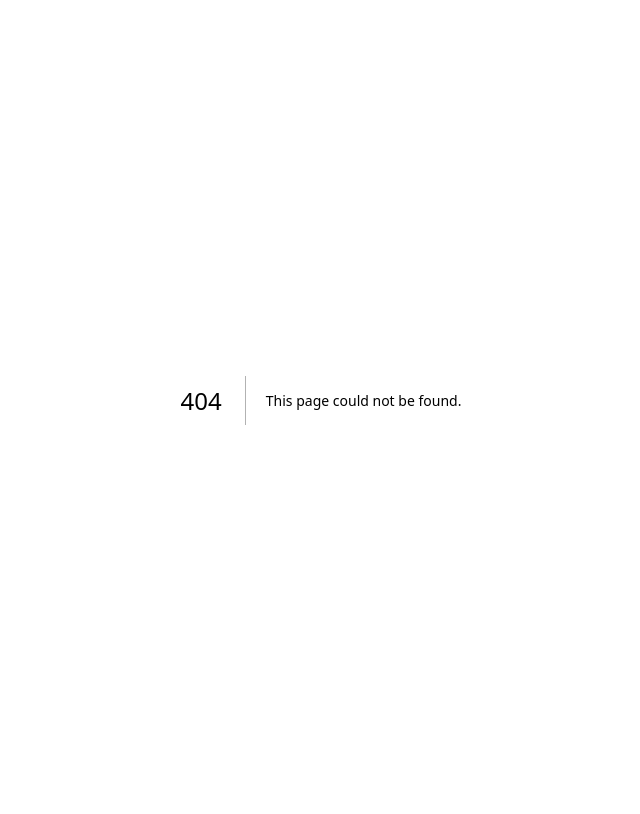
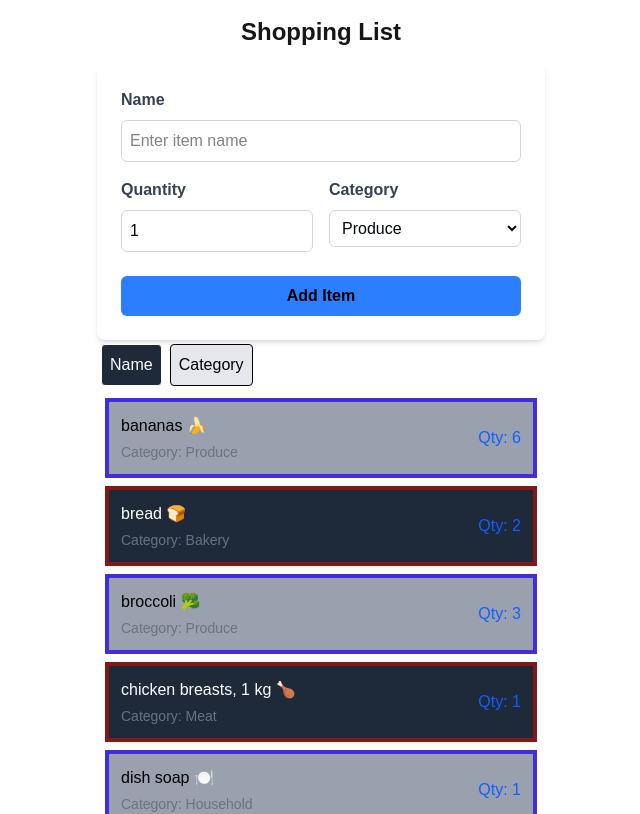
Before and after one commit to paolocruz08/cprg306-assignments, a Next.js app: page /week-6 in a window 1280 px wide. Before the commit this address had no page. Shown: the top 814 px of the page, without its empty margins (319-959 px from the left). Built offline with nearby package versions, Linux system fonts and the light colour scheme.

Commit message:
week-6 interactivity with forms

```diff
--- a/app/page.js
+++ b/app/page.js
@@ -9,6 +9,7 @@ export default function Home() {
         <Link href="/week-3" className="hover:underline">Go to Week 3 -{'>'} </Link>
         <Link href="/week-4" className="hover:underline">Go to Week 4 -{'>'} </Link>
         <Link href="/week-5" className="hover:underline">Go to Week 5 -{'>'} </Link>
+        <Link href="/week-6" className="hover:underline">Go to Week 6 -{'>'} </Link>
       </section>
     </main>
   );
--- /dev/null
+++ b/app/week-6/NewItem.js
@@ -0,0 +1,96 @@
+"use client";
+
+import { useState } from "react";
+
+export default function NewItem({ onAddItem }) {
+  const [name, setName] = useState("");
+  const [quantity, setQuantity] = useState(1);
+  const [category, setCategory] = useState("produce");
+
+  const handleSubmit = (event) => {
+    event.preventDefault();
+
+    const item = {
+      id: Math.random().toString(36).substring(2, 9),
+      name,
+      quantity,
+      category,
+    };
+
+    onAddItem(item);
+
+    setName("");
+    setQuantity(1);
+    setCategory("produce");
+  };
+
+  return (
+    <form
+      onSubmit={handleSubmit}
+      className="max-w-md mx-auto bg-white p-6 rounded-lg shadow-md"
+    >
+      <div className="mb-4">
+        <label htmlFor="name" className="block text-gray-700 font-semibold mb-2">
+          Name
+        </label>
+        <input
+          type="text"
+          id="name"
+          value={name}
+          onChange={(e) => setName(e.target.value)}
+          required
+          className="w-full p-2 border border-gray-300 rounded-md focus:outline-none text-gray-950 focus:ring-2 focus:ring-blue-500"
+          placeholder="Enter item name"
+        />
+      </div>
+
+      <div className="flex gap-4 mb-6">
+        <div className="flex-1">
+          <label htmlFor="quantity" className="block text-gray-700 font-semibold mb-2">
+            Quantity
+          </label>
+          <input
+            type="number"
+            id="quantity"
+            min="1"
+            max="99"
+            value={quantity}
+            onChange={(e) => setQuantity(Number(e.target.value))}
+            className="w-full p-2 border border-gray-300 rounded-md text-gray-950 focus:outline-none focus:ring-2 focus:ring-blue-500"
+          />
+        </div>
+
+        <div className="flex-1">
+          <label htmlFor="category" className="block text-gray-700 font-semibold mb-2">
+            Category
+          </label>
+          <select
+            id="category"
+            value={category}
+            onChange={(e) => setCategory(e.target.value)}
+            className="w-full p-2 border border-gray-300 rounded-md text-gray-950 focus:outline-none focus:ring-2 focus:ring-blue-500"
+          >
+            <option value="produce">Produce</option>
+            <option value="dairy">Dairy</option>
+            <option value="bakery">Bakery</option>
+            <option value="meat">Meat</option>
+            <option value="frozen foods">Frozen Foods</option>
+            <option value="canned goods">Canned Goods</option>
+            <option value="dry goods">Dry Goods</option>
+            <option value="beverages">Beverages</option>
+            <option value="snacks">Snacks</option>
+            <option value="household">Household</option>
+            <option value="other">Other</option>
+          </select>
+        </div>
+      </div>
+
+      <button
+        type="submit"
+        className="w-full bg-blue-500 text-black font-bold py-2 px-4 rounded-md hover:bg-blue-600 transition duration-200"
+      >
+        Add Item
+      </button>
+    </form>
+  );
+}
--- /dev/null
+++ b/app/week-6/item-list.js
@@ -0,0 +1,40 @@
+"use client";
+
+import { useState } from "react";
+import Item from "./item";
+
+export default function ItemList({ items }) {
+  const [sortBy, setSortBy] = useState("name");
+
+  const sortedItems = [...items].sort((a, b) => {
+    return a[sortBy].localeCompare(b[sortBy]);
+  });
+
+  return (
+    <div className="max-w-md mx-auto">
+      <button
+        onClick={() => setSortBy("name")}
+        className={`p-2 m-1 border rounded ${sortBy === "name" ? "bg-gray-800 text-white" : "bg-gray-200 text-black"}`}
+      >
+        Name
+      </button>
+      <button
+        onClick={() => setSortBy("category")}
+        className={`p-2 m-1 border rounded ${sortBy === "category" ? "bg-gray-800 text-white" : "bg-gray-200 text-black"}`}
+      >
+        Category
+      </button>
+
+      <ul>
+        {sortedItems.map((item) => (
+          <Item
+            key={item.id}
+            name={item.name}
+            quantity={item.quantity}
+            category={item.category}
+          />
+        ))}
+      </ul>
+    </div>
+  );
+}
--- /dev/null
+++ b/app/week-6/item.js
@@ -0,0 +1,17 @@
+export default function Item({ name, quantity, category }) {
+  return (
+    <li className="border-4 p-3 m-2 even:bg-gray-800 even:text-white even:border-red-900 odd:bg-gray-400 odd:text-black odd:border-indigo-700">
+      <div className="flex justify-between items-center">
+        <div>
+          <p>{name}</p>
+          <p className="text-sm text-gray-500 capitalize mt-1">Category: {category}</p>
+        </div>
+        <div className="text-right">
+          <span className="text-md font-medium text-blue-600">
+            Qty: {quantity}
+          </span>
+        </div>
+      </div>
+    </li>
+  );
+}
--- /dev/null
+++ b/app/week-6/items.json
@@ -0,0 +1,74 @@
+[
+  {
+    "id": "1h2GJKH12gkHG31h1H",
+    "name": "milk, 4 L 🥛",
+    "quantity": 1,
+    "category": "dairy"
+  },
+  {
+    "id": "2KJH3k2j3H1k2J3K1H",
+    "name": "bread 🍞",
+    "quantity": 2,
+    "category": "bakery"
+  },
+  {
+    "id": "3h2KJH3k2j3H1k2J3",
+    "name": "eggs, dozen 🥚",
+    "quantity": 2,
+    "category": "dairy"
+  },
+  {
+    "id": "4k2J3K1H2GJKH12gk",
+    "name": "bananas 🍌",
+    "quantity": 6,
+    "category": "produce"
+  },
+  {
+    "id": "5H1h1H2KJH3k2j3H",
+    "name": "broccoli 🥦",
+    "quantity": 3,
+    "category": "produce"
+  },
+  {
+    "id": "6H1k2J3K1H2GJKH1",
+    "name": "chicken breasts, 1 kg 🍗",
+    "quantity": 1,
+    "category": "meat"
+  },
+  {
+    "id": "7gkHG31h1H2KJH3k",
+    "name": "pasta sauce 🍝",
+    "quantity": 3,
+    "category": "canned goods"
+  },
+  {
+    "id": "8j3H1k2J3K1H2GJK",
+    "name": "spaghetti, 454 g 🍝",
+    "quantity": 2,
+    "category": "dry goods"
+  },
+  {
+    "id": "9H12gkHG31h1H2KJ",
+    "name": "toilet paper, 12 pack 🧻",
+    "quantity": 1,
+    "category": "household"
+  },
+  {
+    "id": "10H3k2j3H1k2J3K1",
+    "name": "paper towels, 6 pack",
+    "quantity": 1,
+    "category": "household"
+  },
+  {
+    "id": "11k2J3K1H2GJKH12",
+    "name": "dish soap 🍽️",
+    "quantity": 1,
+    "category": "household"
+  },
+  {
+    "id": "12GJKH12gkHG31h1",
+    "name": "hand soap 🧼",
+    "quantity": 4,
+    "category": "household"
+  }
+]
--- /dev/null
+++ b/app/week-6/page.js
@@ -0,0 +1,22 @@
+"use client";
+
+import { useState } from "react";
+import NewItem from "./NewItem";
+import ItemList from "./item-list";
+import itemsData from "./items.json";
+
+export default function Page() {
+  const [items, setItems] = useState(itemsData);
+
+  function handleAddItem(newItem) {
+    setItems([...items, newItem]);
+  }
+
+  return (
+    <main>
+      <h1 className="text-2xl font-bold text-center m-4">Shopping List</h1>
+      <NewItem onAddItem={handleAddItem} />
+      <ItemList items={items} />
+    </main>
+  );
+}
```
